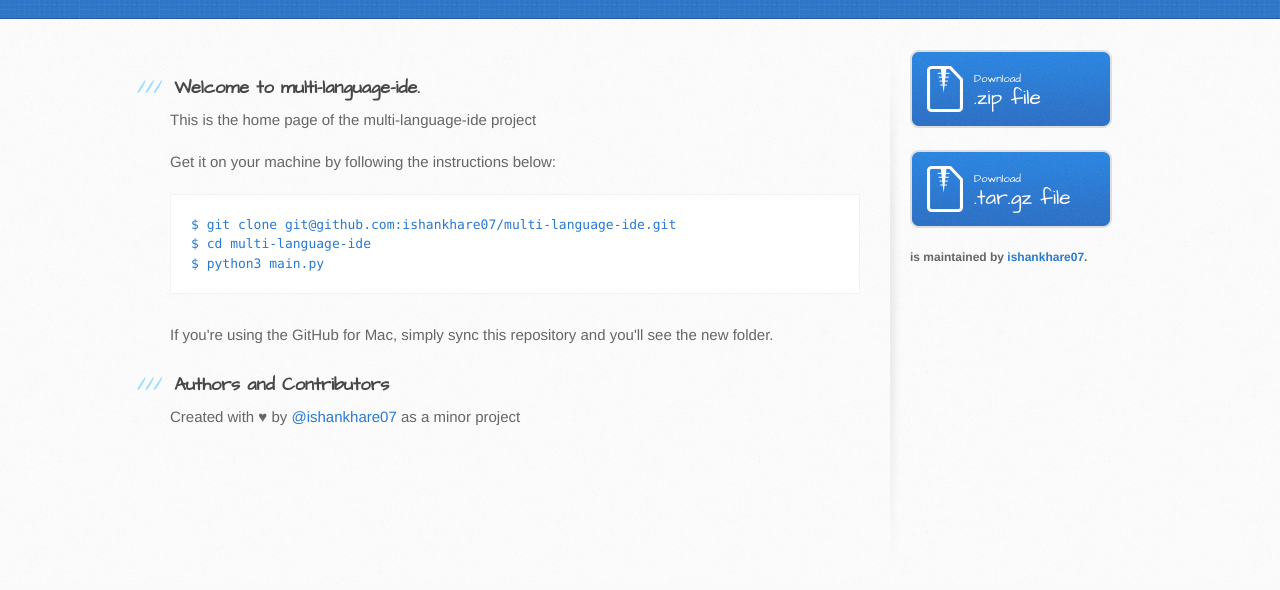
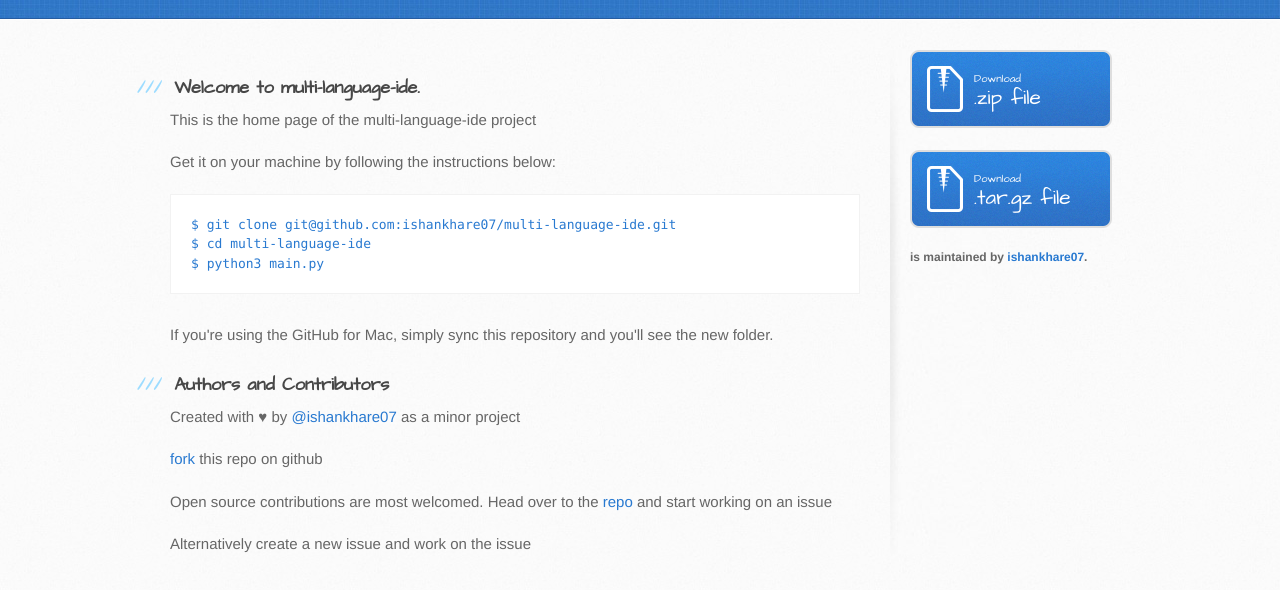
Before and after one commit to ishankhare07/multi-language-ide, a plain HTML site: page index.html in a window 1280 px wide. Shown: the part 216-806 px from the top of the page. Drawn offline with Linux system fonts and the light colour scheme.

Commit message:
Update index.html

```diff
--- a/index.html
+++ b/index.html
@@ -44,6 +44,9 @@ $ python3 main.py
 <a id="authors-and-contributors" class="anchor" href="#authors-and-contributors" aria-hidden="true"><span class="octicon octicon-link"></span></a>Authors and Contributors</h3>
 
 <p>Created with ♥ by <a href="https://github.com/ishankhare07" class="user-mention">@ishankhare07</a> as a minor project</p>
+<p><a href="https://github.com/ishankhare07/multi-language-ide#fork-destination-box">fork</a> this repo on github</p>
+<p>Open source contributions are most welcomed. Head over to the <a href="https://github.com/ishankhare07/multi-language-ide/">repo</a> and start working on an issue</p>
+<p>Alternatively create a new issue and work on the issue</p>
         </section>
 
         <aside id="sidebar">
```
